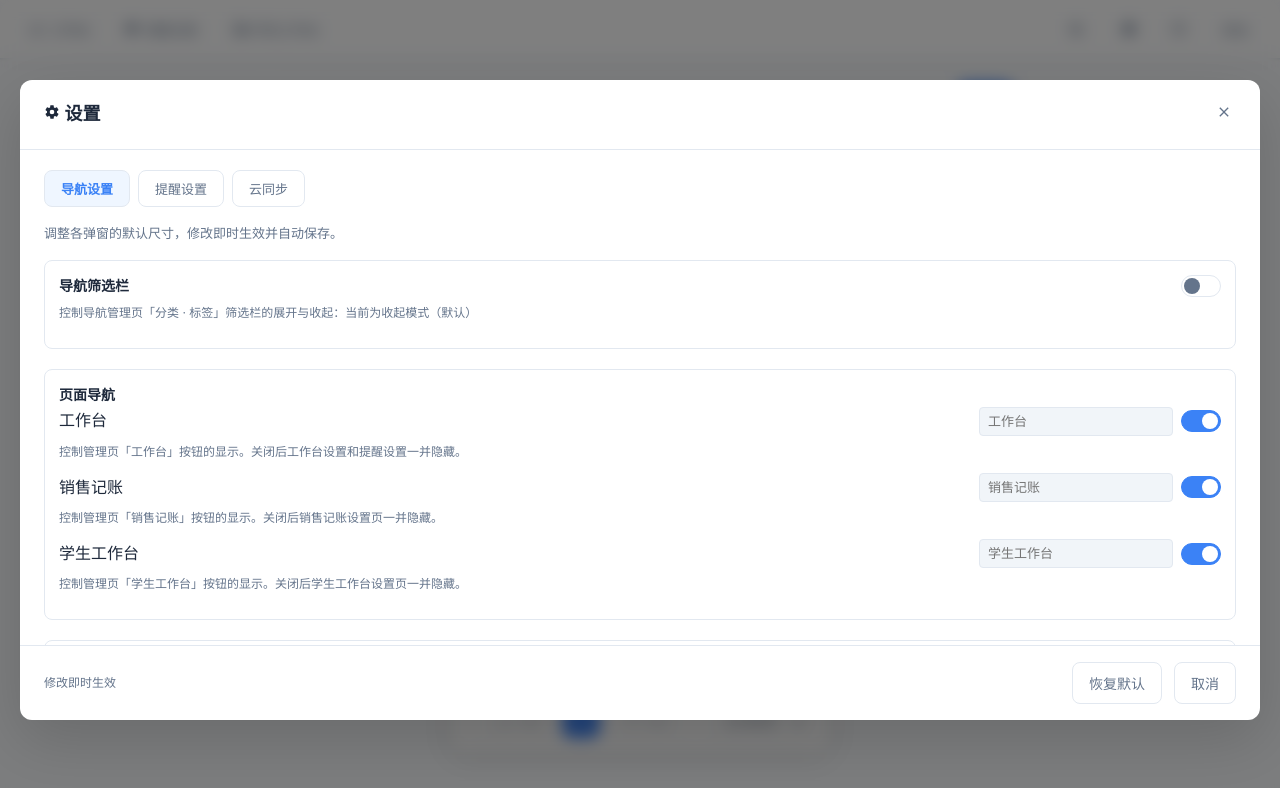
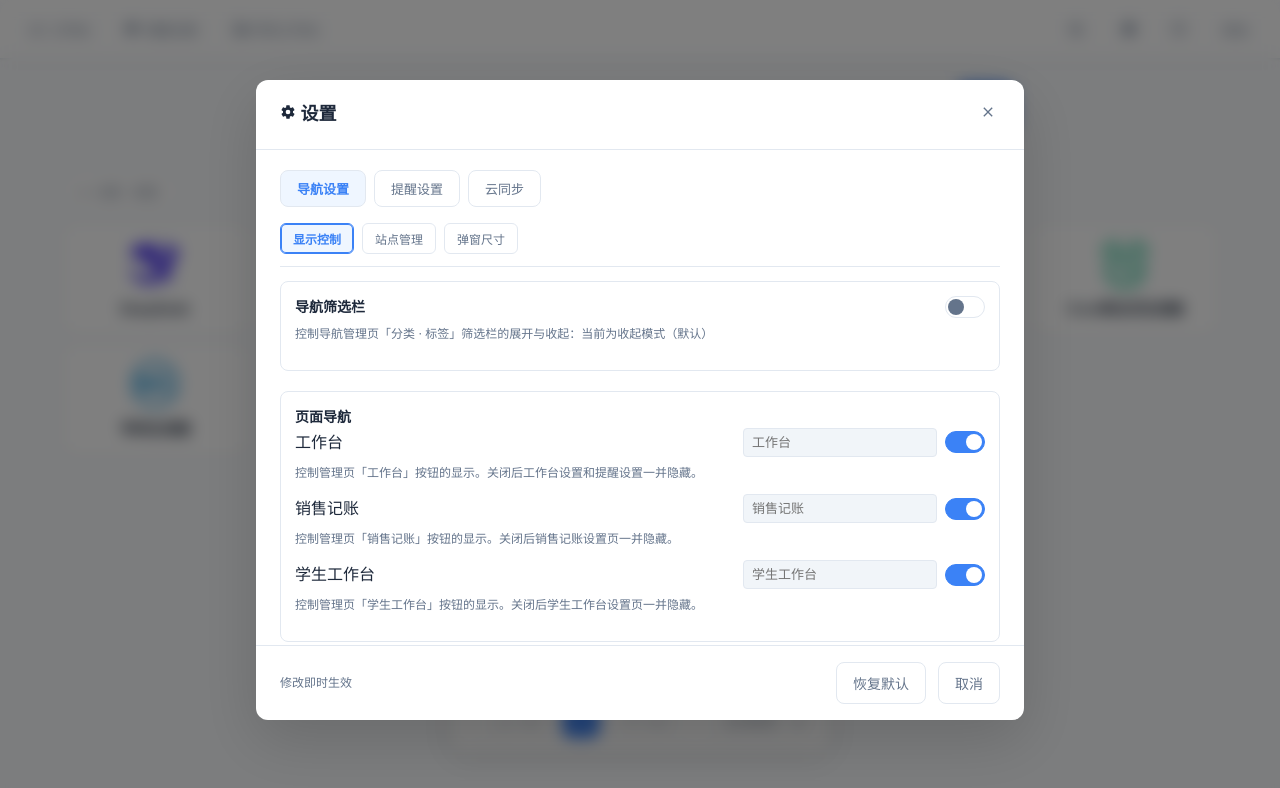
Before and after one commit to zhixiaotx/easy-web-tab, a Vue app: page / in a window 1280 px wide. Both pictures are taken after a click on the button 1128 px from the left and 29 px from the top of the page. Shown: the top 788 px of the page. Built offline with nearby package versions, Linux system fonts and the light colour scheme.

Commit message:
feat-设置弹框默认尺寸改为60vw宽x80vh高(大屏max1200px)+双层子tabs拆分(导航3个/工作台7个/销售记账2个/学生4个,remind/sync不拆)

```diff
--- a/src/components/AppSettingsDialog.vue
+++ b/src/components/AppSettingsDialog.vue
@@ -57,6 +57,11 @@ const DIALOG_IDS = Object.keys(DIALOG_DEFAULTS) as DialogId[]
 
 // 当前激活的设置分组 tab（导航设置 / 工作台设置 / 提醒设置 / 销售记账 / 学生工作台 / 云同步）
 type SettingsTabKey = 'nav' | 'wb' | 'remind' | 'business' | 'student' | 'sync'
+// 子 tab keys：每个主 tab 下的子分组（仅内容多的主 tab 定义）
+type NavSubTab = 'nav-display' | 'nav-site' | 'nav-size'
+type WbSubTab = 'wb-city' | 'wb-menu' | 'wb-card' | 'wb-cat' | 'wb-backup' | 'wb-snapshot' | 'wb-size'
+type BizSubTab = 'biz-base' | 'biz-backup'
+type StuSubTab = 'stu-stage' | 'stu-info' | 'stu-subject' | 'stu-menu'
 /** 来源页：nav=管理页、workbench=个人工作台、business=销售记账、student=学生工作台、all=全显示(向后兼容) */
 type SettingsSource = 'nav' | 'workbench' | 'business' | 'student' | 'all'
 const props = withDefaults(defineProps<{ source?: SettingsSource }>(), { source: 'all' })
@@ -79,6 +84,58 @@ const DEFAULT_TAB_FOR_SOURCE: Record<SettingsSource, SettingsTabKey> = {
   all: 'nav'
 }
 const activeTab = ref<SettingsTabKey>(DEFAULT_TAB_FOR_SOURCE[props.source] ?? 'nav')
+
+// ========================================
+// 第二层：子 tab（每个内容较多的主 tab 内部再分组）
+// 子 tab 列表定义：key + 显示名称；主 tab 切换时 activeSubTab 回退到该主 tab 默认的第一个
+// ========================================
+type SubTabKey = NavSubTab | WbSubTab | BizSubTab | StuSubTab
+interface SubTabDef { key: SubTabKey; label: string }
+/** 主 tab → 子 tab 列表（顺序即显示顺序，第一个 = 默认选中） */
+const SUB_TABS: Record<'nav' | 'wb' | 'business' | 'student', SubTabDef[]> = {
+  nav: [
+    { key: 'nav-display', label: '显示控制' },
+    { key: 'nav-site',    label: '站点管理' },
+    { key: 'nav-size',    label: '弹窗尺寸' }
+  ],
+  wb: [
+    { key: 'wb-city',     label: '天气城市' },
+    { key: 'wb-menu',     label: '工作台菜单' },
+    { key: 'wb-card',     label: '卡片尺寸' },
+    { key: 'wb-cat',      label: '分类管理' },
+    { key: 'wb-backup',   label: '工作台备份' },
+    { key: 'wb-snapshot', label: '数据时光机' },
+    { key: 'wb-size',     label: '弹窗尺寸' }
+  ],
+  business: [
+    { key: 'biz-base',    label: '基础设置' },
+    { key: 'biz-backup',  label: '备份导入导出' }
+  ],
+  student: [
+    { key: 'stu-stage',   label: '学段' },
+    { key: 'stu-info',    label: '学生信息' },
+    { key: 'stu-subject', label: '学科清单' },
+    { key: 'stu-menu',    label: '学生菜单' }
+  ]
+}
+/** 当前激活的子 tab（主 tab 为 remind/sync 时此值无意义，模板不会渲染第二层） */
+const activeSubTab = ref<SubTabKey>((SUB_TABS[DEFAULT_TAB_FOR_SOURCE[props.source] as 'nav']?.[0]?.key as SubTabKey) ?? 'nav-display')
+
+/** 当前主 tab 的子 tab 列表（用于模板渲染第二层子 tab 条；主 tab 无 sub-tabs 时返回空数组） */
+const currentSubTabs = computed<SubTabDef[]>(() => {
+  const k = activeTab.value as SettingsTabKey
+  if (k === 'nav' || k === 'wb' || k === 'business' || k === 'student') return SUB_TABS[k]
+  return []
+})
+
+/** 切主 tab 时：若子 tab 不在新主 tab 的列表里，回退到新列表第一个（保证永不白屏） */
+watch(activeTab, (_tab) => {
+  const list = currentSubTabs.value
+  if (list.length === 0) return
+  if (!list.some(s => s.key === activeSubTab.value)) {
+    activeSubTab.value = list[0].key
+  }
+}, { immediate: true })
 
 const emit = defineEmits<{
   close: []
@@ -1143,10 +1200,26 @@ onUnmounted(() => {
           >云同步</button>
         </div>
 
-        <p v-if="activeTab === 'nav' || activeTab === 'wb'" class="hint">调整各弹窗的默认尺寸，修改即时生效并自动保存。</p>
-
-        <!-- 导航筛选栏（仅导航设置 tab）：控制导航管理页分类/标签栏展开或收起（默认收起） -->
-        <div v-if="activeTab === 'nav'" class="wb-menu-config nav-filter-config">
+        <!-- 第二层：子 tab 条（仅 nav/wb/business/student 四个内容多的主 tab 才渲染；remind/sync 不显示） -->
+        <div v-if="currentSubTabs.length > 0" class="settings-tabs settings-tabs-sub" role="tablist">
+          <button
+            v-for="st in currentSubTabs"
+            :key="st.key"
+            type="button"
+            role="tab"
+            class="tab-btn sub-tab-btn"
+            :class="{ active: activeSubTab === st.key }"
+            :aria-selected="activeSubTab === st.key"
+            :data-testid="`subtab-${st.key}`"
+            @click="activeSubTab = st.key"
+          >{{ st.label }}</button>
+        </div>
+
+        <!-- 弹窗尺寸提示：仅当导航/工作台 tab 且子 tab 切到"弹窗尺寸"时才显示 -->
+        <p v-if="(activeTab === 'nav' && activeSubTab === 'nav-size') || (activeTab === 'wb' && activeSubTab === 'wb-size')" class="hint">调整各弹窗的默认尺寸，修改即时生效并自动保存。</p>
+
+        <!-- 导航筛选栏（导航设置 tab - 显示控制）：控制导航管理页分类/标签栏展开或收起（默认收起） -->
+        <div v-if="activeTab === 'nav' && activeSubTab === 'nav-display'" class="wb-menu-config nav-filter-config">
           <div class="wb-menu-head">
             <h3 class="wb-menu-title">导航筛选栏</h3>
             <button
@@ -1166,8 +1239,8 @@ onUnmounted(() => {
           </p>
         </div>
 
-        <!-- 页面导航名称与可见性 -->
-        <div v-if="activeTab === 'nav'" class="wb-menu-config">
+        <!-- 页面导航名称与可见性（导航设置 tab - 显示控制） -->
+        <div v-if="activeTab === 'nav' && activeSubTab === 'nav-display'" class="wb-menu-config">
           <h3 class="wb-menu-title">页面导航</h3>
 
           <!-- 工作台 -->
@@ -1249,8 +1322,8 @@ onUnmounted(() => {
           </p>
         </div>
 
-        <!-- 站点管理（仅导航设置 tab）：原管理页工具栏九动作迁移入口；弹窗类先关设置再开目标，纯动作就地执行 -->
-        <div v-if="activeTab === 'nav'" class="wb-menu-config">
+        <!-- 站点管理（导航设置 tab - 站点管理）：原管理页工具栏九动作迁移入口；弹窗类先关设置再开目标，纯动作就地执行 -->
+        <div v-if="activeTab === 'nav' && activeSubTab === 'nav-site'" class="wb-menu-config">
           <h3 class="wb-menu-title">站点管理</h3>
           <div class="site-actions-grid" data-testid="stg-site-actions">
             <button type="button" class="site-action-btn" data-testid="stg-act-import" @click="triggerSiteImport"><Icon name="download" /> 导入</button>
@@ -1295,8 +1368,8 @@ onUnmounted(() => {
           />
         </div>
 
-        <!-- 天气城市（仅工作台设置 tab）：配置工作台天气卡显示城市；留空 = 未配置（天气卡显示占位） -->
-        <div v-if="activeTab === 'wb'" class="wb-city-config">
+        <!-- 天气城市（工作台设置 tab - 天气城市）：配置工作台天气卡显示城市；留空 = 未配置（天气卡显示占位） -->
+        <div v-if="activeTab === 'wb' && activeSubTab === 'wb-city'" class="wb-city-config">
           <div class="wb-menu-head">
             <h3 class="wb-menu-title">天气城市</h3>
           </div>
@@ -1312,8 +1385,8 @@ onUnmounted(() => {
           />
         </div>
 
-        <!-- 工作台菜单（仅工作台设置 tab）：排序 + 改名 + 区块恢复默认；主页恒置顶不可动 -->
-        <div v-if="activeTab === 'wb'" class="wb-menu-config">
+        <!-- 工作台菜单（工作台设置 tab - 工作台菜单）：排序 + 改名 + 区块恢复默认；主页恒置顶不可动 -->
+        <div v-if="activeTab === 'wb' && activeSubTab === 'wb-menu'" class="wb-menu-config">
           <div class="wb-menu-head">
             <h3 class="wb-menu-title">工作台菜单</h3>
             <button type="button" class="row-reset" data-testid="wbmenu-reset" @click="store.resetWorkbenchMenu()">恢复默认</button>
@@ -1376,8 +1449,8 @@ onUnmounted(() => {
           </div>
         </div>
 
-        <!-- 主页卡片尺寸（仅工作台设置 tab）：逐卡设置宽（占几列）/ 高（最小高度 px） -->
-        <div v-if="activeTab === 'wb'" class="wb-menu-config">
+        <!-- 主页卡片尺寸（工作台设置 tab - 卡片尺寸）：逐卡设置宽（占几列）/ 高（最小高度 px） -->
+        <div v-if="activeTab === 'wb' && activeSubTab === 'wb-card'" class="wb-menu-config">
           <div class="wb-menu-head">
             <h3 class="wb-menu-title">主页卡片尺寸</h3>
             <button type="button" class="row-reset" data-testid="wbcard-reset-all" @click="resetAllCardSizes()">恢复默认</button>
@@ -1435,8 +1508,8 @@ onUnmounted(() => {
           </div>
         </div>
 
-        <!-- 待办分类管理（仅工作台设置 tab）：改名/上下移/删除/新增 + 标签页显示勾选 -->
-        <div v-if="activeTab === 'wb'" class="wb-menu-config">
+        <!-- 待办分类管理（工作台设置 tab - 分类管理）：改名/上下移/删除/新增 + 标签页显示勾选 -->
+        <div v-if="activeTab === 'wb' && activeSubTab === 'wb-cat'" class="wb-menu-config">
           <div class="wb-menu-head">
             <h3 class="wb-menu-title">待办分类</h3>
           </div>
@@ -1484,8 +1557,8 @@ onUnmounted(() => {
           </div>
         </div>
 
-        <!-- 倒计时分类管理（仅工作台设置 tab）：内置分类标签页显示 + 自定义分类改名/上下移/删除/新增 -->
-        <div v-if="activeTab === 'wb'" class="wb-menu-config">
+        <!-- 倒计时分类管理（工作台设置 tab - 分类管理）：内置分类标签页显示 + 自定义分类改名/上下移/删除/新增 -->
+        <div v-if="activeTab === 'wb' && activeSubTab === 'wb-cat'" class="wb-menu-config">
           <div class="wb-menu-head">
             <h3 class="wb-menu-title">倒计时分类</h3>
           </div>
@@ -1555,8 +1628,8 @@ onUnmounted(() => {
           </div>
         </div>
 
-        <!-- 便签分类管理（仅工作台设置 tab）：改名/上下移/删除/新增 -->
-        <div v-if="activeTab === 'wb'" class="wb-menu-config">
+        <!-- 便签分类管理（工作台设置 tab - 分类管理）：改名/上下移/删除/新增 -->
+        <div v-if="activeTab === 'wb' && activeSubTab === 'wb-cat'" class="wb-menu-config">
           <div class="wb-menu-head">
             <h3 class="wb-menu-title">便签分类</h3>
           </div>
@@ -1604,8 +1677,8 @@ onUnmounted(() => {
           </div>
         </div>
 
-        <!-- 工作台导入/导出（仅工作台设置 tab；原 WorkbenchView 头部按钮迁移入口） -->
-        <div v-if="activeTab === 'wb'" class="wb-menu-config">
+        <!-- 工作台导入/导出（工作台设置 tab - 工作台备份；原 WorkbenchView 头部按钮迁移入口） -->
+        <div v-if="activeTab === 'wb' && activeSubTab === 'wb-backup'" class="wb-menu-config">
           <div class="wb-menu-head">
             <h3 class="wb-menu-title">工作台备份（导入/导出）</h3>
           </div>
@@ -1616,8 +1689,8 @@ onUnmounted(() => {
           </div>
         </div>
 
-        <!-- 数据时光机（仅工作台设置 tab）：快照列表 + 立即备份 + 单条恢复；数据存 IDB store 'snapshots' -->
-        <div v-if="activeTab === 'wb'" class="wb-menu-config wb-snapshot-config">
+        <!-- 数据时光机（工作台设置 tab - 数据时光机）：快照列表 + 立即备份 + 单条恢复；数据存 IDB store 'snapshots' -->
+        <div v-if="activeTab === 'wb' && activeSubTab === 'wb-snapshot'" class="wb-menu-config wb-snapshot-config">
           <div class="wb-menu-head">
             <h3 class="wb-menu-title">数据时光机</h3>
             <button
@@ -1750,8 +1823,8 @@ onUnmounted(() => {
           </div>
         </div>
 
-        <!-- 销售记账（仅销售记账 tab）：摊位名称 + 低库存阈值 + 商品/支出分类管理（复用页面内共享弹框） -->
-        <div v-if="activeTab === 'business'" class="wb-menu-config">
+        <!-- 销售记账（销售记账 tab - 基础设置）：摊位名称 + 低库存阈值 + 商品/支出分类管理（复用页面内共享弹框） -->
+        <div v-if="activeTab === 'business' && activeSubTab === 'biz-base'" class="wb-menu-config">
           <div class="wb-menu-head">
             <h3 class="wb-menu-title">销售记账设置</h3>
           </div>
@@ -1786,7 +1859,11 @@ onUnmounted(() => {
             <button type="button" class="wb-menu-btn" data-testid="bizsettings-product-cats" @click="bizCatManagerKind = 'product'">管理商品分类</button>
             <button type="button" class="wb-menu-btn" data-testid="bizsettings-expense-cats" @click="bizCatManagerKind = 'expense'">管理支出分类</button>
           </div>
-          <div class="wb-menu-head" style="margin-top: 24px;">
+        </div>
+
+        <!-- 销售记账备份（销售记账 tab - 备份导入导出）：独立导出/导入销售记账七字段 -->
+        <div v-if="activeTab === 'business' && activeSubTab === 'biz-backup'" class="wb-menu-config">
+          <div class="wb-menu-head">
             <h3 class="wb-menu-title">销售记账备份（导入/导出）</h3>
           </div>
           <p class="wb-menu-hint">独立导出销售记账七字段（商品/进货/收摊/支出/分类/设置）为 JSON 文件；导入时当前销售记账数据将被覆盖</p>
@@ -1796,8 +1873,8 @@ onUnmounted(() => {
           </div>
         </div>
 
-        <!-- 学生工作台（仅学生工作台 tab）：学段切换 + 昵称 + 学科清单 + 学生菜单 -->
-        <div v-if="activeTab === 'student'" class="wb-menu-config">
+        <!-- 学段（学生工作台 tab - 学段）：幼儿园/小学/初中 三卡片选择 + 当前学段徽章 -->
+        <div v-if="activeTab === 'student' && activeSubTab === 'stu-stage'" class="wb-menu-config">
           <div class="wb-menu-head">
             <h3 class="wb-menu-title">学段</h3>
             <span
@@ -1829,7 +1906,8 @@ onUnmounted(() => {
           </div>
         </div>
 
-        <div v-if="activeTab === 'student'" class="wb-menu-config">
+        <!-- 学生信息（学生工作台 tab - 学生信息）：昵称/学号/学校/年级/出生日期 -->
+        <div v-if="activeTab === 'student' && activeSubTab === 'stu-info'" class="wb-menu-config">
           <div class="wb-menu-head">
             <h3 class="wb-menu-title">学生信息</h3>
           </div>
@@ -1894,7 +1972,8 @@ onUnmounted(() => {
           </div>
         </div>
 
-        <div v-if="activeTab === 'student'" class="wb-menu-config">
+        <!-- 学科清单（学生工作台 tab - 学科清单）：学科芯片列表 + 新增/删除 -->
+        <div v-if="activeTab === 'student' && activeSubTab === 'stu-subject'" class="wb-menu-config">
           <div class="wb-menu-head">
             <h3 class="wb-menu-title">学科清单</h3>
             <span class="wb-menu-hint-inline">{{ studentStore.subjects.length }} 项</span>
@@ -1938,7 +2017,8 @@ onUnmounted(() => {
           </div>
         </div>
 
-        <div v-if="activeTab === 'student'" class="wb-menu-config">
+        <!-- 学生菜单（学生工作台 tab - 学生菜单）：菜单列表上下移/改名/显示开关 + 恢复默认 -->
+        <div v-if="activeTab === 'student' && activeSubTab === 'stu-menu'" class="wb-menu-config">
           <div class="wb-menu-head">
             <h3 class="wb-menu-title">学生菜单</h3>
             <button type="button" class="row-reset" data-testid="stg-menu-reset" @click="onStudentResetMenu">恢复默认</button>
@@ -2100,7 +2180,7 @@ onUnmounted(() => {
           </div>
         </div>
 
-        <div class="settings-grid" v-if="activeTab === 'nav' || activeTab === 'wb'">
+        <div class="settings-grid" v-if="(activeTab === 'nav' && activeSubTab === 'nav-size') || (activeTab === 'wb' && activeSubTab === 'wb-size')">
           <div class="grid-header">
             <span class="col-label">弹窗</span>
             <span>宽度 (px)</span>
@@ -2179,9 +2259,12 @@ onUnmounted(() => {
 .manager {
   background-color: var(--color-bg-card, var(--color-bg-card));
   border-radius: var(--radius-lg);
-  width: 100%;
-  max-width: 1296px;
-  max-height: 80vh;
+  /* 设置弹框默认尺寸：宽度 60vw / 高度 80vh；大屏限 max-width，小屏保底 min-* */
+  width: 60vw;
+  max-width: 1200px;
+  min-width: 320px;
+  height: 80vh;
+  min-height: 480px;
   display: flex;
   flex-direction: column;
   box-shadow: var(--shadow-modal);
@@ -2235,6 +2318,27 @@ onUnmounted(() => {
   display: flex;
   gap: 8px;
   margin-bottom: 16px;
+}
+
+/* 第二层：子 tab 条（视觉层级稍低——字号更小、padding 更紧凑，作为主 tab 条下的内容分组切换） */
+.settings-tabs.settings-tabs-sub {
+  margin-bottom: 14px;
+  padding-bottom: 12px;
+  border-bottom: 1px solid var(--color-border, var(--color-border));
+  flex-wrap: wrap;
+}
+.sub-tab-btn {
+  padding: 6px 12px !important;
+  font-size: 12px !important;
+  border-radius: calc(var(--radius-md, 8px) - 2px) !important;
+}
+.sub-tab-btn.active {
+  border-color: var(--color-primary, var(--color-primary)) !important;
+  box-shadow: 0 0 0 1px var(--color-primary, var(--color-primary)) inset;
+}
+:root.dark .sub-tab-btn.active {
+  border-color: #60a5fa !important;
+  box-shadow: 0 0 0 1px #60a5fa inset;
 }
 
 .tab-btn {
```
